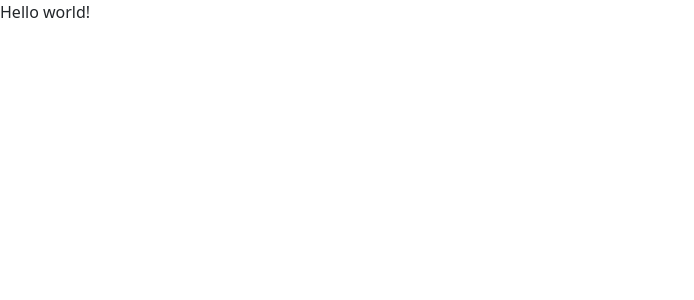
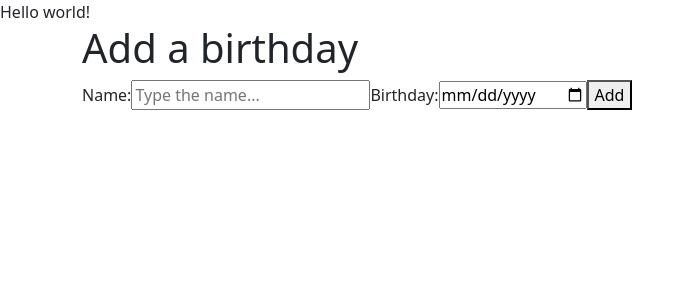
Before and after one commit to Ricaidito/bday-app, a React (Create React App) app: page / in a window 1280 px wide. Shown: the top 300 px of the page, without its empty margins (0-694 px from the left). Built offline with nearby package versions, Linux system fonts and the light colour scheme.

Commit message:
Added the AddBirthday component

```diff
--- a/src/App.jsx
+++ b/src/App.jsx
@@ -1,5 +1,11 @@
+import AddBirthday from "./components/AddBirthday";
 import "./styles/App.css";
 
 export default function App() {
-  return <div>Hello world!</div>;
+  return (
+    <div>
+      Hello world!
+      <AddBirthday />
+    </div>
+  );
 }
--- /dev/null
+++ b/src/components/AddBirthday.jsx
@@ -0,0 +1,43 @@
+import { useState } from "react";
+
+const AddBirthday = () => {
+  const [name, setName] = useState("");
+  const [birthday, setBirthday] = useState("");
+
+  const handleSubmit = e => {
+    e.preventDefault();
+    console.log(name, birthday);
+    clearInputs();
+  };
+
+  const clearInputs = () => {
+    setName("");
+    setBirthday("");
+  };
+
+  return (
+    <section className="container">
+      <h1>Add a birthday</h1>
+      <form onSubmit={handleSubmit}>
+        <label htmlFor="name">Name:</label>
+        <input
+          type="text"
+          placeholder="Type the name..."
+          onChange={e => setName(e.target.value)}
+          value={name}
+          required
+        />
+        <label htmlFor="birthday">Birthday:</label>
+        <input
+          type="date"
+          onChange={e => setBirthday(e.target.value)}
+          value={birthday}
+          required
+        />
+        <button>Add</button>
+      </form>
+    </section>
+  );
+};
+
+export default AddBirthday;
```
